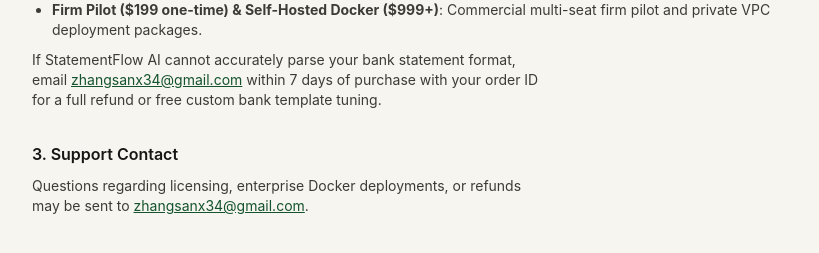
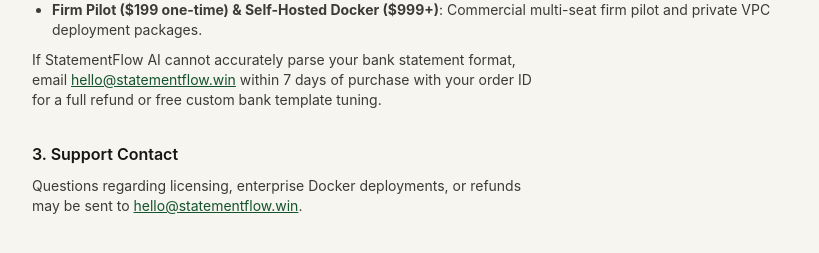
Before and after one commit to wangguode/statementflow-ai, a Next.js app: page /terms in a window 1280 px wide. Shown: the part 553-806 px from the top of the page, without its empty margins (224-1043 px from the left). Built offline with nearby package versions, Linux system fonts and the light colour scheme; a web font is replaced by a local one.

Commit message:
chore(brand): upgrade public support email to hello@statementflow.win

```diff
--- a/src/app/privacy/page.tsx
+++ b/src/app/privacy/page.tsx
@@ -73,8 +73,8 @@ export default function PrivacyPage() {
           <p>
             For privacy questions, enterprise security questionnaires, or order data
             deletion requests, contact{" "}
-            <a href="mailto:zhangsanx34@gmail.com" className="text-[#14532d] underline">
-              zhangsanx34@gmail.com
+            <a href="mailto:hello@statementflow.win" className="text-[#14532d] underline">
+              hello@statementflow.win
             </a>
             .
           </p>
--- a/src/app/terms/page.tsx
+++ b/src/app/terms/page.tsx
@@ -63,8 +63,8 @@ export default function TermsPage() {
           </ul>
           <p>
             If StatementFlow AI cannot accurately parse your bank statement format, email{" "}
-            <a href="mailto:zhangsanx34@gmail.com" className="text-[#14532d] underline">
-              zhangsanx34@gmail.com
+            <a href="mailto:hello@statementflow.win" className="text-[#14532d] underline">
+              hello@statementflow.win
             </a>{" "}
             within 7 days of purchase with your order ID for a full refund or free
             custom bank template tuning.
@@ -78,8 +78,8 @@ export default function TermsPage() {
           <p>
             Questions regarding licensing, enterprise Docker deployments, or refunds may
             be sent to{" "}
-            <a href="mailto:zhangsanx34@gmail.com" className="text-[#14532d] underline">
-              zhangsanx34@gmail.com
+            <a href="mailto:hello@statementflow.win" className="text-[#14532d] underline">
+              hello@statementflow.win
             </a>
             .
           </p>
--- a/src/components/modals.tsx
+++ b/src/components/modals.tsx
@@ -294,7 +294,7 @@ export function CheckoutModal({
       }
 
       if (data.mode === "concierge_invoice") {
-        const to = data.contactEmail || "zhangsanx34@gmail.com";
+        const to = data.contactEmail || "hello@statementflow.win";
         const subj = encodeURIComponent(
           "StatementFlow $199 Firm Pilot Onboarding Request"
         );
--- a/src/components/statement-workbench.tsx
+++ b/src/components/statement-workbench.tsx
@@ -2114,7 +2114,7 @@ export function StatementWorkbench() {
                   </p>
                 </div>
                 <a
-                  href="mailto:zhangsanx34@gmail.com?subject=StatementFlow%20%24199%20Firm%20Pilot%20Inquiry"
+                  href="mailto:hello@statementflow.win?subject=StatementFlow%20%24199%20Firm%20Pilot%20Inquiry"
                   className="sf-btn inline-flex min-h-11 shrink-0 items-center justify-center rounded-xl bg-white px-5 text-sm font-semibold text-[#0a0b0e] hover:bg-[#e8e8ed]"
                 >
                   Send 1 Free Test PDF →
--- a/worker.ts
+++ b/worker.ts
@@ -129,7 +129,7 @@ async function handleCheckout(request: Request, env: Env): Promise<Response> {
         planName: meta.name,
         amountUsd: meta.oneTimeUsd,
         description: meta.description,
-        contactEmail: "zhangsanx34@gmail.com",
+        contactEmail: "hello@statementflow.win",
       });
     }
 
```
